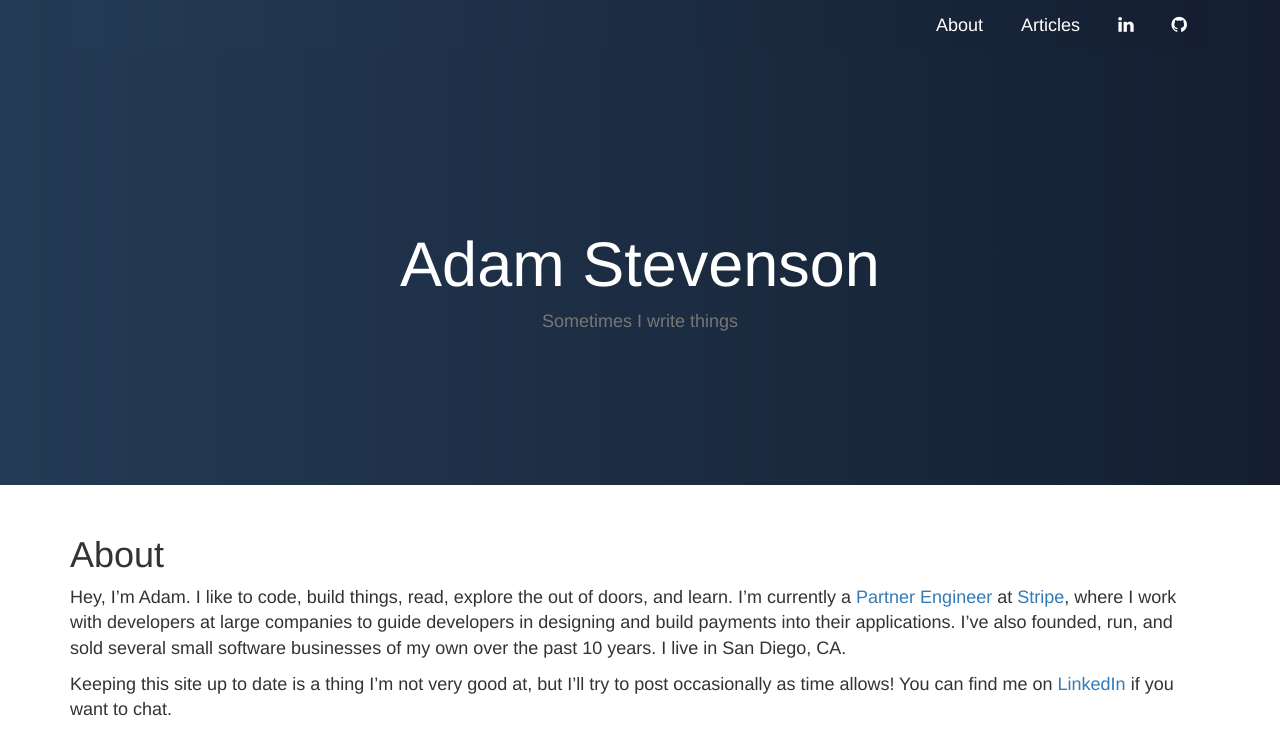
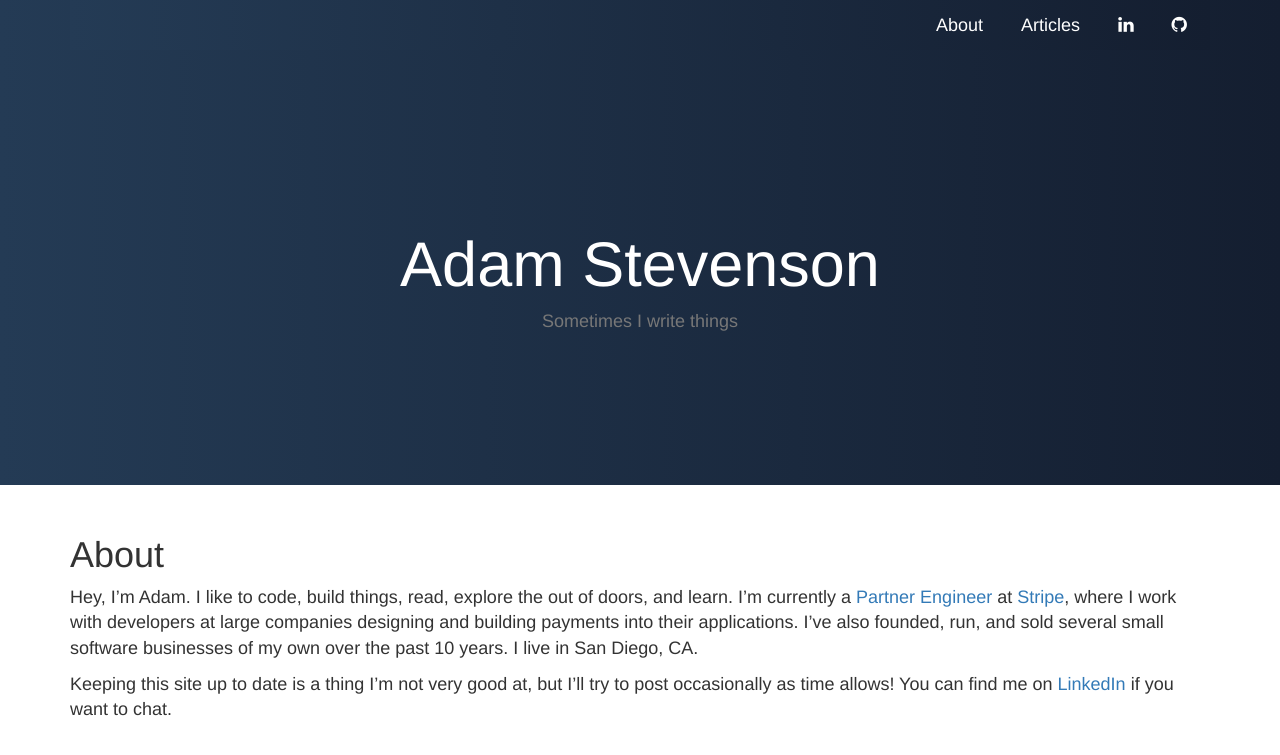
Before and after one commit to adamjstevenson/adamjstevenson.github.io, a Jekyll site: the page built from about.md, in a window 1280 px wide. Shown: the top 755 px of the page. Built offline with Jekyll 4.4.1, drawn with Linux system fonts in a browser that asks for light colours; nearby versions of some CDN libraries.

Commit message:
fix weird wording

```diff
--- a/about.md
+++ b/about.md
@@ -4,6 +4,6 @@
 permalink: /about/
 ---
 
-Hey, I'm Adam. I like to code, build things, read, explore the out of doors, and learn. I'm currently a [Partner Engineer](https://stripe.com/jobs/positions/partner-engineer) at [Stripe](https://stripe.com), where I work with developers at large companies to guide developers in designing and build payments into their applications. I've also founded, run, and sold several small software businesses of my own over the past 10 years. I live in San Diego, CA.
+Hey, I'm Adam. I like to code, build things, read, explore the out of doors, and learn. I'm currently a [Partner Engineer](https://stripe.com/jobs/positions/partner-engineer) at [Stripe](https://stripe.com), where I work with developers at large companies designing and building payments into their applications. I've also founded, run, and sold several small software businesses of my own over the past 10 years. I live in San Diego, CA.
 
 Keeping this site up to date is a thing I'm not very good at, but I'll try to post occasionally as time allows! You can find me on [LinkedIn](https://www.linkedin.com/in/adamjstevenson/) if you want to chat.
```
